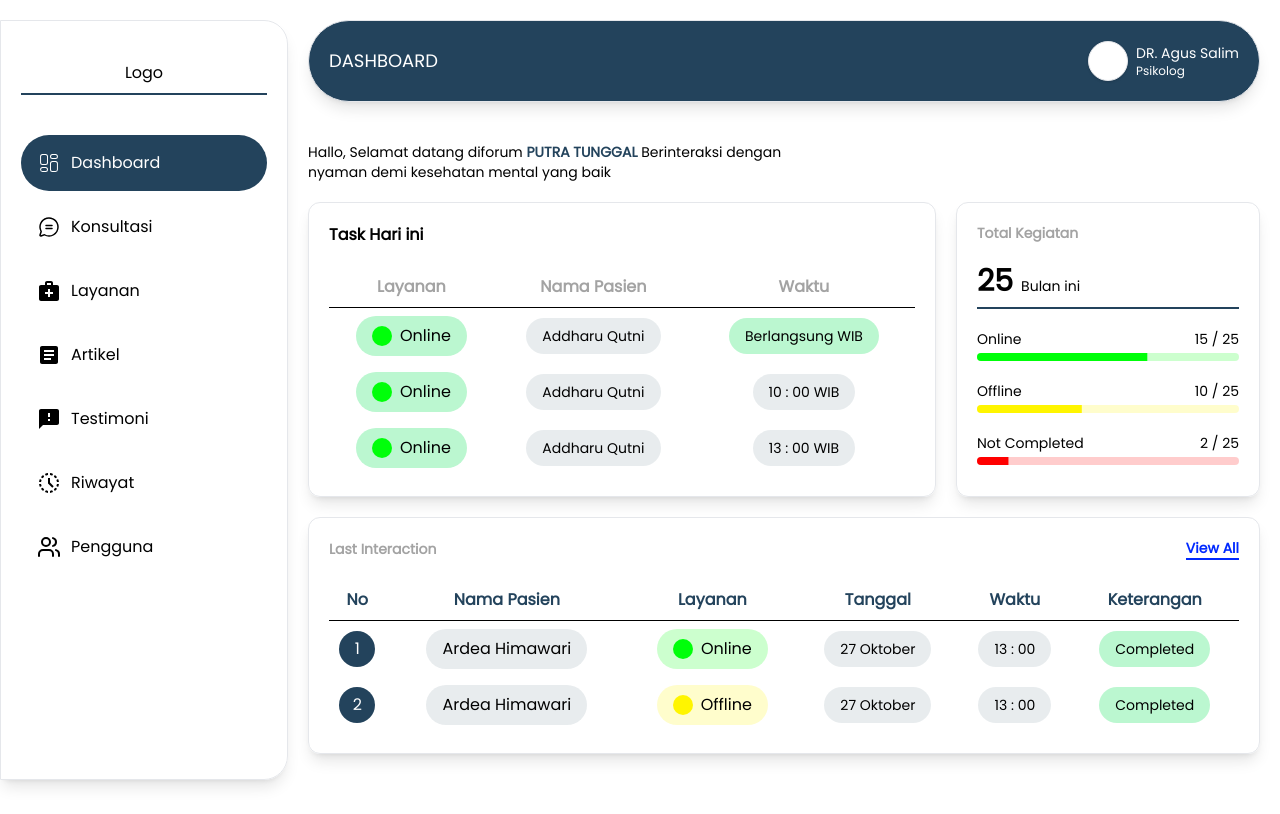
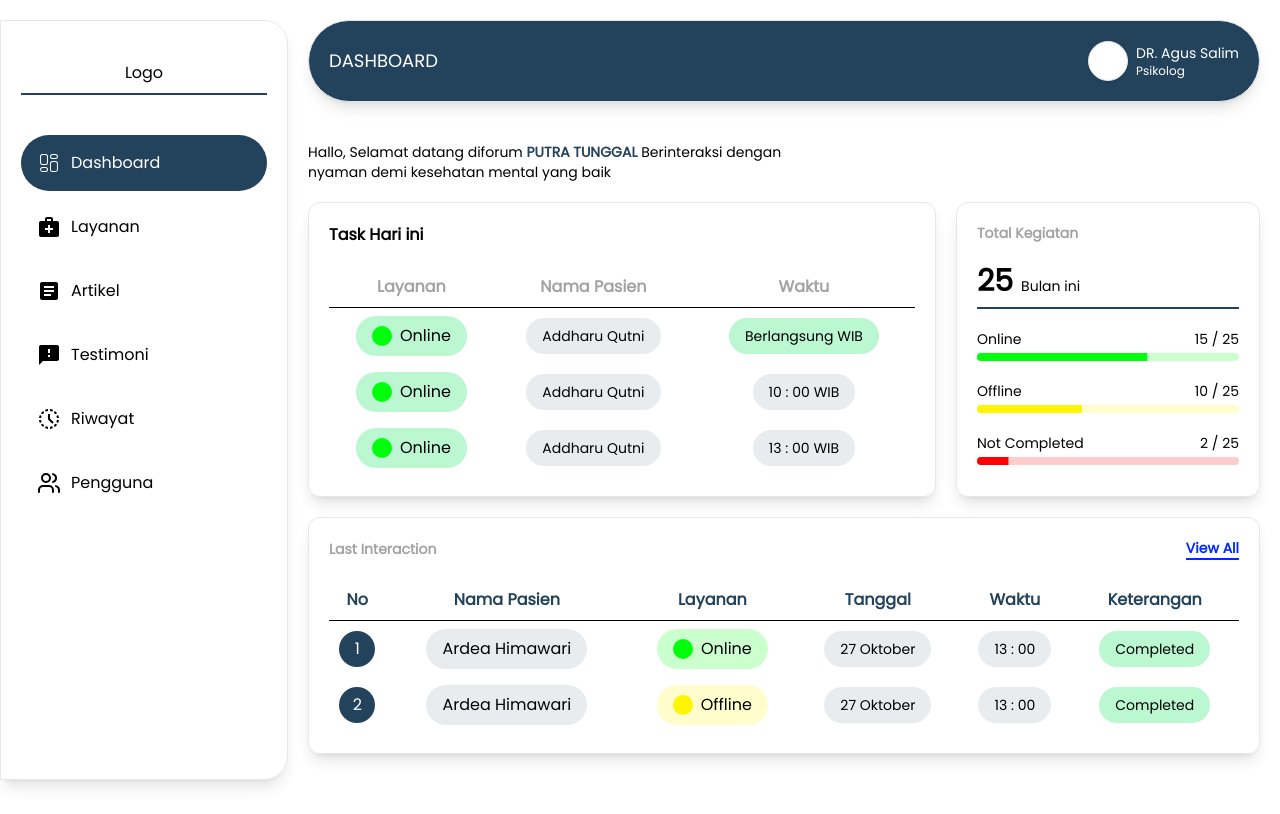
Before and after one commit to kopsus/putra-tunggal, a Next.js app: page /dashboard in a window 1280 px wide. Built offline with nearby package versions, Linux system fonts and the light colour scheme.

Commit message:
fixing layanan page

```diff
--- a/src/app/(dashboard)/konsultasi/page.tsx
+++ b/src/app/(dashboard)/layanan/page.tsx
@@ -1,10 +1,10 @@
-import Konsultasi from "@/components/(dashboard)/konsultasi";
+import Layanan from "@/components/(dashboard)/layanan";
 import React from "react";
 
 const page = () => {
   return (
     <>
-      <Konsultasi />
+      <Layanan />
     </>
   );
 };
--- a/src/components/(dashboard)/_global/Sidebar.tsx
+++ b/src/components/(dashboard)/_global/Sidebar.tsx
@@ -26,11 +26,6 @@ const menuGroups = [
         icon: <CiGrid42 size={24} />,
         label: "Dashboard",
         route: "/dashboard",
-      },
-      {
-        icon: <PiChatCircleText size={24} />,
-        label: "Konsultasi",
-        route: "/konsultasi",
       },
       {
         icon: <MdMedicalServices size={24} />,
--- a/src/components/(dashboard)/konsultasi/index.tsx
+++ b/src/components/(dashboard)/layanan/index.tsx
@@ -9,7 +9,7 @@ import { Chat } from "./Chat";
 import { Button } from "@/components/ui/button";
 import Offline from "./Offline";
 
-const Konsultasi = () => {
+const Layanan = () => {
   const [isOpenChat, setIsOpenChat] = React.useState(false);
   const [tabActive, setTabActive] = React.useState("Online");
 
@@ -58,4 +58,4 @@ const Konsultasi = () => {
   );
 };
 
-export default Konsultasi;
+export default Layanan;
```
Also changed, not shown: src/components/(dashboard)/layanan/Chat.tsx (renamed from src/components/(dashboard)/konsultasi/Chat.tsx), src/components/(dashboard)/layanan/Offline.tsx (renamed from src/components/(dashboard)/konsultasi/Offline.tsx), src/components/(dashboard)/layanan/Online.tsx (renamed from src/components/(dashboard)/konsultasi/Online.tsx).
